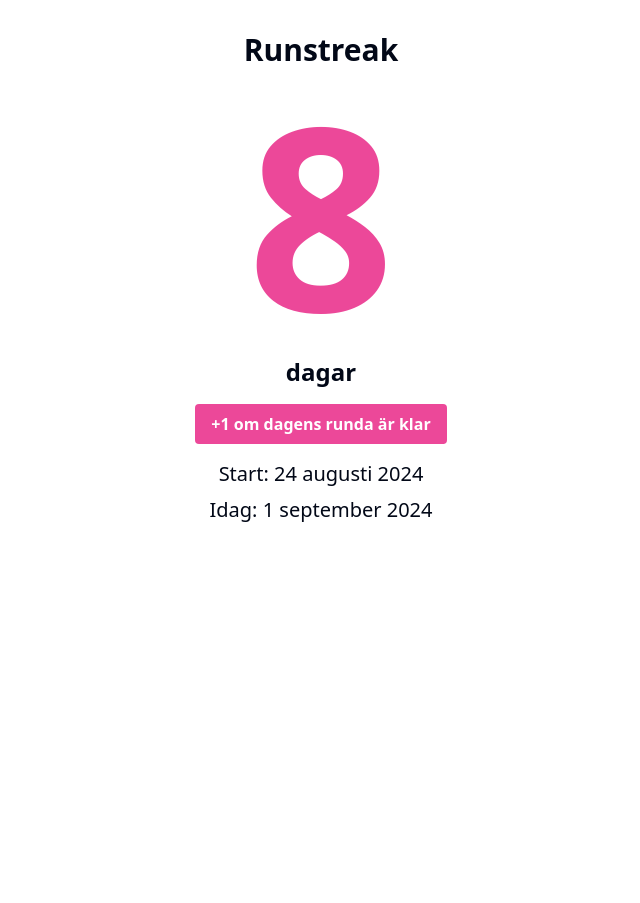
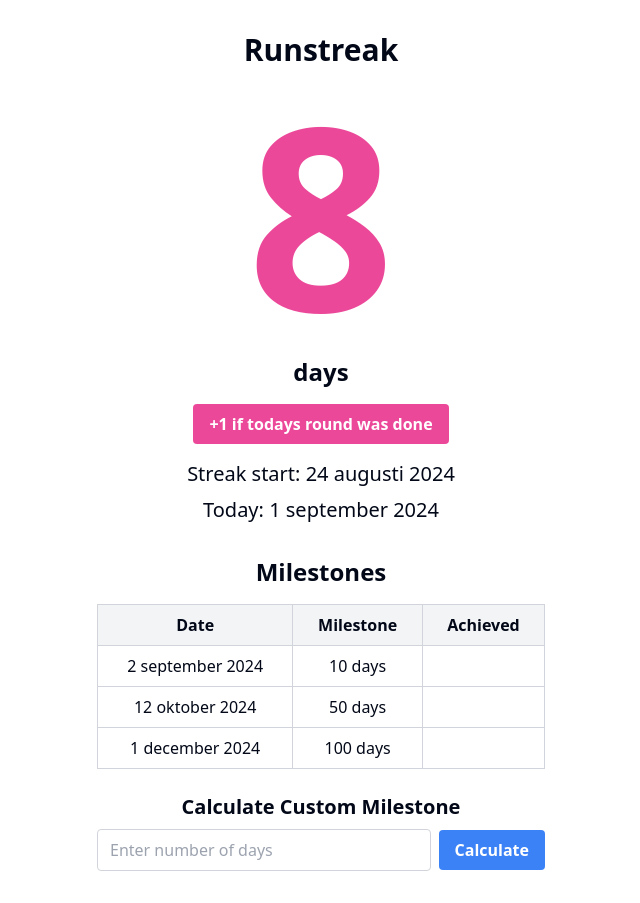
Before and after one commit to anders-brunoson/day-counter-e, a React (Vite) app: page / in a window 1280 px wide. Shown: the whole page, without its empty margins (319-959 px from the left). Before the commit the page ends 800 px from the top, so only its background shows below. Built offline with nearby package versions, Linux system fonts and the light colour scheme.

Commit message:
Milestone stuff

```diff
--- a/src/components/DayCounterE.jsx
+++ b/src/components/DayCounterE.jsx
@@ -1,5 +1,6 @@
 import React, { useState, useEffect } from 'react';
 import { motion } from 'framer-motion';
+import { CheckCircle2 } from 'lucide-react';
 import styles from './Fireworks.module.css';
 
 const Firework = ({ style }) => {
@@ -23,6 +24,8 @@ const Counter = () => {
   const [additionalDay, setAdditionalDay] = useState(0);
   const [buttonDisabled, setButtonDisabled] = useState(false);
   const [showFireworks, setShowFireworks] = useState(false);
+  const [customDays, setCustomDays] = useState('');
+  const [customDate, setCustomDate] = useState('');
   const startDate = new Date('2024-08-24');
 
   useEffect(() => {
@@ -64,6 +67,34 @@ const Counter = () => {
     color: '#ec4899',
   };
 
+  const getMilestoneDate = (days) => {
+    const date = new Date(startDate);
+    date.setDate(date.getDate() + days -1);
+    return formatDate(date);
+  };
+
+  const milestones = [
+    { days: 10, date: getMilestoneDate(10) },
+    { days: 50, date: getMilestoneDate(50) },
+    { days: 100, date: getMilestoneDate(100) },
+  ];
+
+  const handleCustomDaysChange = (e) => {
+    setCustomDays(e.target.value);
+    setCustomDate(''); // Clear the previous result when user starts typing
+  };
+
+  const calculateCustomDate = () => {
+    const daysNumber = parseInt(customDays, 10);
+    if (!isNaN(daysNumber) && daysNumber > 0) {
+      const date = new Date(startDate);
+      date.setDate(date.getDate() + daysNumber -1);
+      setCustomDate(formatDate(date));
+    } else {
+      setCustomDate('Please enter a valid number of days');
+    }
+  };
+
   return (
     <div className="flex flex-col items-center justify-center relative">
       <h1 className="text-3xl font-bold">Runstreak</h1>
@@ -77,7 +108,7 @@ const Counter = () => {
         >
           {days + additionalDay}
         </motion.p>
-        <p className="text-2xl font-semibold mb-4">dagar</p>
+        <p className="text-2xl font-semibold mb-4">days</p>
         <button
           onClick={handleAddDay}
           className={`bg-pink-500 text-white font-bold py-2 px-4 rounded transition duration-300 ease-in-out ${
@@ -85,11 +116,62 @@ const Counter = () => {
           }`}
           disabled={buttonDisabled}
         >
-          {buttonDisabled ? 'Dagens runda räknad' : '+1 om dagens runda är klar'}
+          {buttonDisabled ? 'Today\'s round done' : '+1 if today\s round was done'}
         </button>
       </div>
-      <p className="text-xl mt-4">Start: {formatDate(startDate)}</p>
-      <p className="text-xl mt-2">Idag: {formatDate(currentDate)}</p>
+      <p className="text-xl mt-4">Streak start: {formatDate(startDate)}</p>
+      <p className="text-xl mt-2">Today: {formatDate(currentDate)}</p>
+
+      <div className="mt-8 w-full max-w-md">
+        <h2 className="text-2xl font-bold mb-4">Milestones</h2>
+        <table className="w-full border-collapse mb-6">
+          <thead>
+            <tr>
+              <th className="border border-gray-300 px-4 py-2 bg-gray-100">Date</th>
+              <th className="border border-gray-300 px-4 py-2 bg-gray-100">Milestone</th>
+              <th className="border border-gray-300 px-4 py-2 bg-gray-100">Achieved</th>
+            </tr>
+          </thead>
+          <tbody>
+            {milestones.map((milestone) => (
+              <tr key={milestone.days}>
+                <td className="border border-gray-300 px-4 py-2">{milestone.date}</td>
+                <td className="border border-gray-300 px-4 py-2">{milestone.days} days</td>
+                <td className="border border-gray-300 px-4 py-2 text-center">
+                  {days + additionalDay >= milestone.days && (
+                    <CheckCircle2 className="text-green-500 inline" size={24} />
+                  )}
+                </td>
+              </tr>
+            ))}
+          </tbody>
+        </table>
+
+        <div className="mt-6">
+          <h3 className="text-xl font-bold mb-2">Calculate Custom Milestone</h3>
+          <div className="flex items-center">
+            <input
+              type="number"
+              value={customDays}
+              onChange={handleCustomDaysChange}
+              placeholder="Enter number of days"
+              className="border border-gray-300 rounded px-3 py-2 mr-2 flex-grow"
+            />
+            <button
+              onClick={calculateCustomDate}
+              className="bg-blue-500 text-white font-bold py-2 px-4 rounded hover:bg-blue-600"
+            >
+              Calculate
+            </button>
+          </div>
+          {customDate && (
+            <p className="mt-2 text-lg">
+              Date for {customDays} days: <strong>{customDate}</strong>
+            </p>
+          )}
+        </div>
+      </div>
+
       {showFireworks && (
         <>
           <Firework style={{ top: '20%', left: '20%' }} />
```
